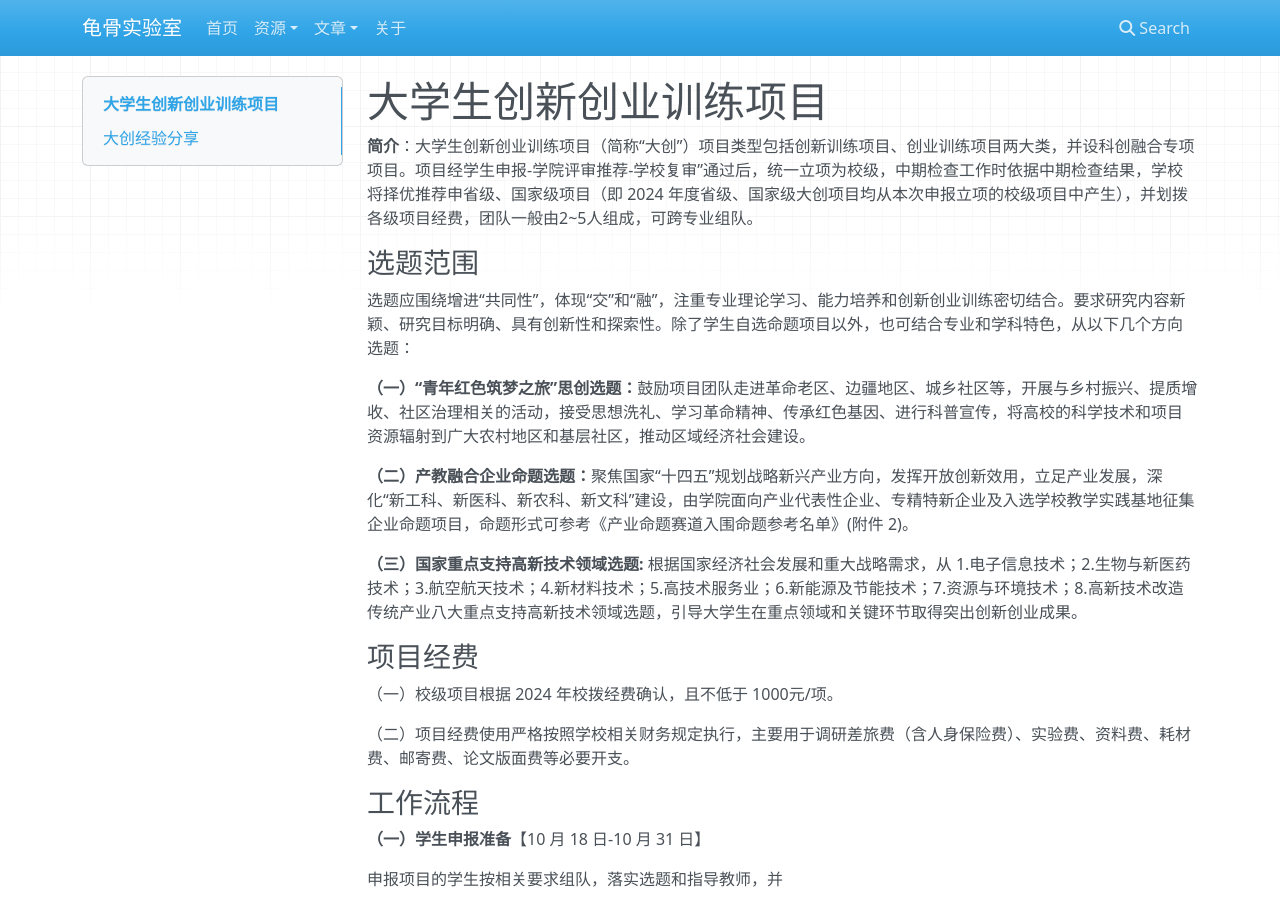
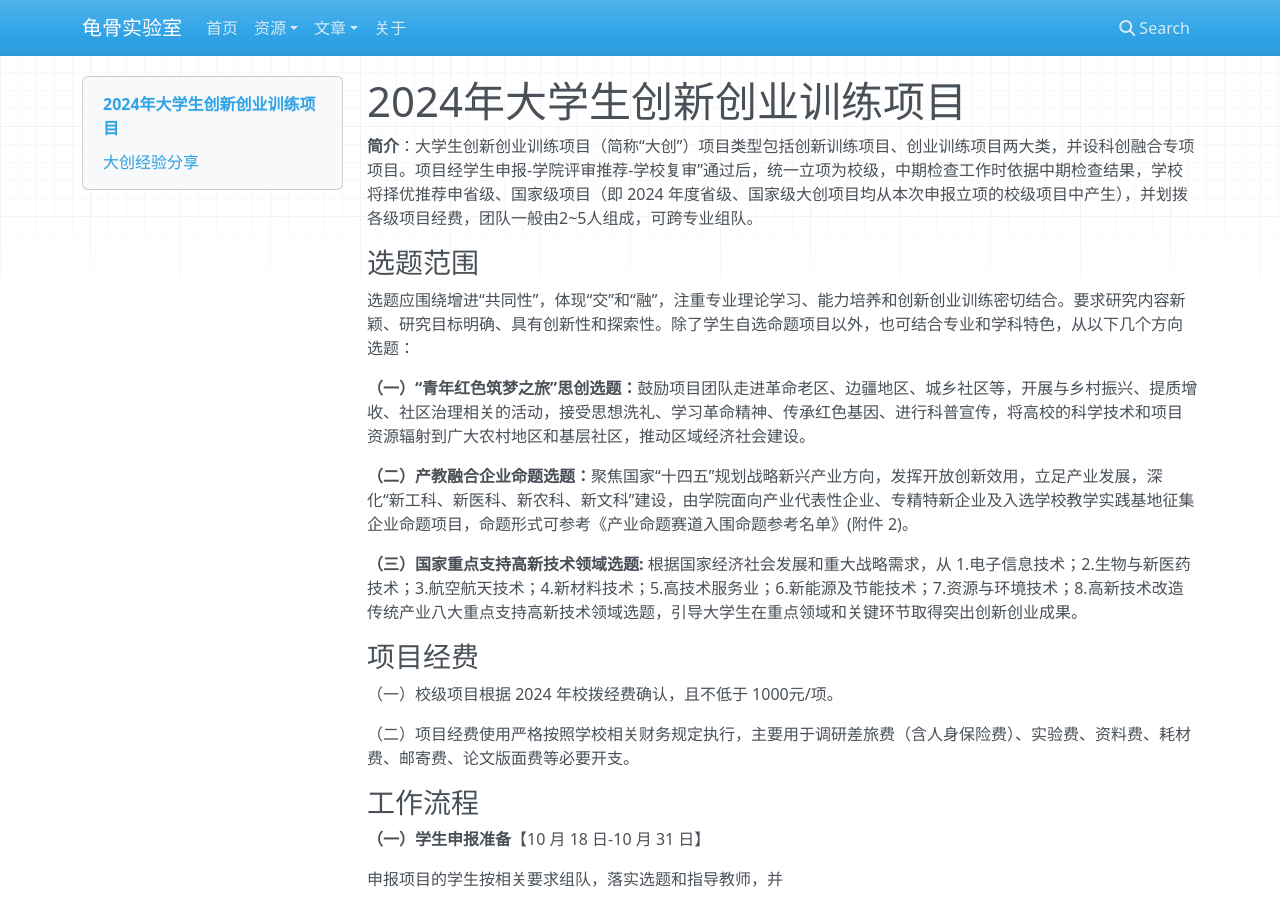
Before and after one commit to smu-guigu/smu-guigu.github.io, an MkDocs documentation site: the page built from docs/resources/innovative and entrepreneurial personnel.md, in a window 1280 px wide and 900 px high. Built offline with MkDocs 1.6.1, drawn with Linux system fonts in a browser that asks for light colours; nearby versions of some CDN libraries.

Commit message:
新的提交信息

```diff
--- a/docs/resources/innovative and entrepreneurial personnel.md
+++ b/docs/resources/innovative and entrepreneurial personnel.md
@@ -1,4 +1,4 @@
-# 大学生创新创业训练项目
+#2024年大学生创新创业训练项目
 
 **简介**：大学生创新创业训练项目（简称“大创”）项目类型包括创新训练项目、创业训练项目两大类，并设科创融合专项项目。项目经学生申报-学院评审推荐-学校复审”通过后，统一立项为校级，中期检查工作时依据中期检查结果，学校将择优推荐申省级、国家级项目（即 2024 年度省级、国家级大创项目均从本次申报立项的校级项目中产生），并划拨各级项目经费，团队一般由2~5人组成，可跨专业组队。
 
```
